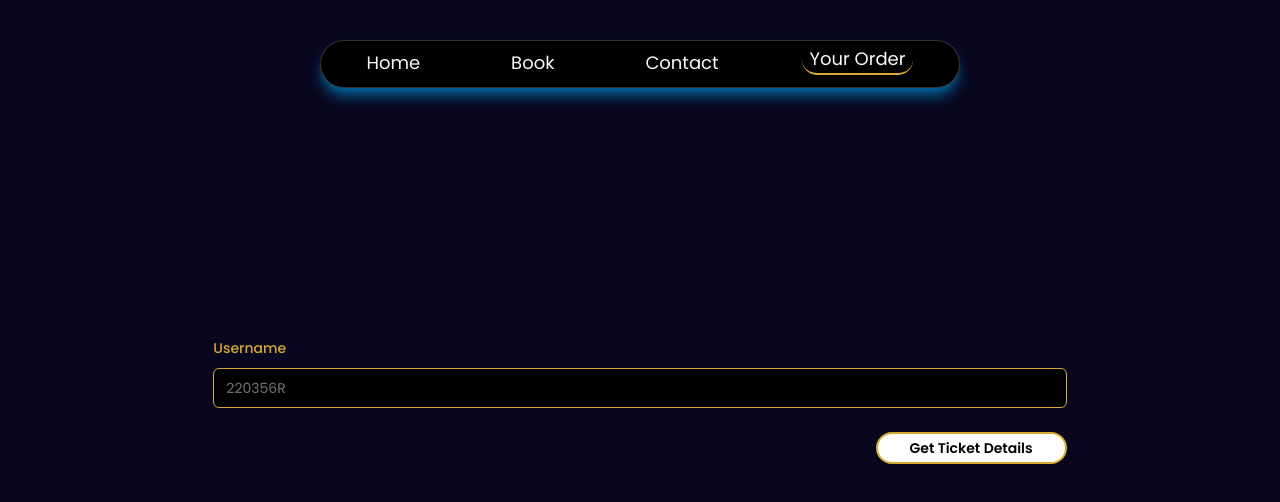
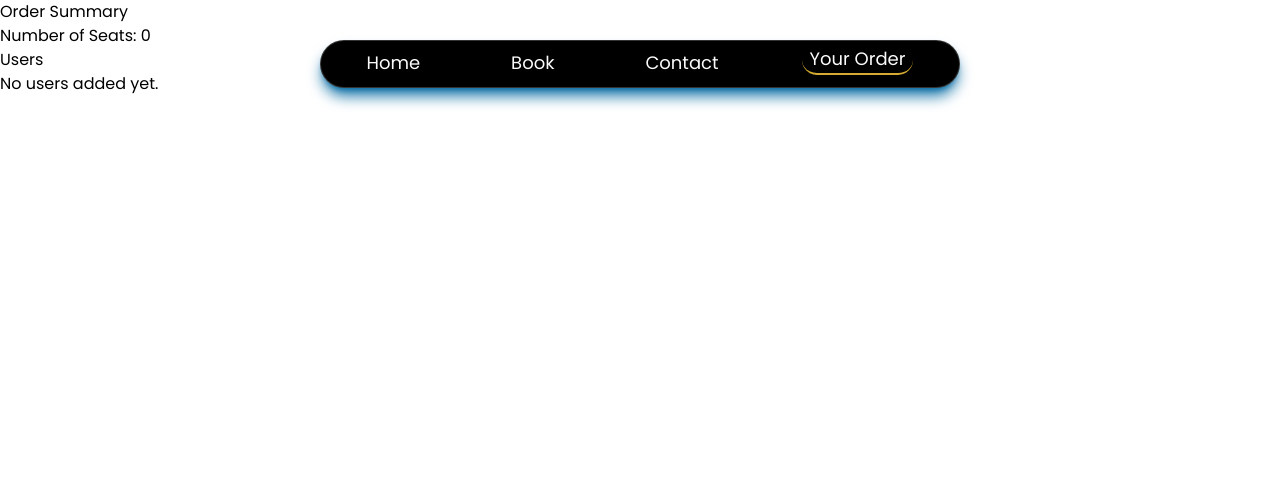
Before and after one commit to hasithasandunlakshan/leo_candle_night, a Next.js app: page /orderdetails in a window 1280 px wide. Shown: the top 502 px of the page. Built offline with nearby package versions, Linux system fonts and the light colour scheme; a web font is replaced by a local one.

Commit message:
order summary

```diff
--- a/src/app/bookseat/page.tsx
+++ b/src/app/bookseat/page.tsx
@@ -16,7 +16,7 @@ const useOrder=useContext(CartContext);
   return (
     <>
      <SeatSelect/>
-     {/* <FoodList/> */}
+
      <Availableseats/>
 
 
--- a/src/app/bookseat/users/page.tsx
+++ b/src/app/bookseat/users/page.tsx
@@ -2,6 +2,7 @@
 import React, { useContext } from 'react';
 import { CartContext } from '@/context/userOrder';
 import Users from '@/components/Booking/Users';
+import OrderSummary from '@/components/OrderSummery/OrderSummary';
 
 export default function Page() {
   const useOrder = useContext(CartContext); // Make sure CartContext is defined and imported correctly
@@ -10,6 +11,11 @@ export default function Page() {
     <div>
 
      <Users/>
+
+
+
+
+
     </div>
   );
 }
--- a/src/app/orderdetails/page.tsx
+++ b/src/app/orderdetails/page.tsx
@@ -1,4 +1,5 @@
 import { OrderForm } from '@/components/order/orderForm'
+import OrderSummary from '@/components/OrderSummery/OrderSummary'
 
 import React from 'react'
 
@@ -7,8 +8,8 @@ export default function page() {
     <div>
 
 
-        <OrderForm/>
-
+        {/* <OrderForm/> */}
+        <OrderSummary/>
     </div>
   )
 }
--- a/src/components/Booking/UserDetails.tsx
+++ b/src/components/Booking/UserDetails.tsx
@@ -52,9 +52,10 @@ const FormSchema = z.object({
 type FormSchemaType = z.infer<typeof FormSchema>;
 interface UserDetailsProps {
   onConfirm: () => void;
+  buttonText: boolean;
 }
 
-export function UserDetails({ onConfirm }: UserDetailsProps) {
+export function UserDetails({ onConfirm ,buttonText}: UserDetailsProps) {
   const router = useRouter();
   const useOrder = useContext(CartContext);
   const [isSeatOpen, setSeatOpen] = useState(false);
@@ -169,7 +170,7 @@ export function UserDetails({ onConfirm }: UserDetailsProps) {
                   <FormControl>
                     <div className="flex gap-2">
                       <p className="w-full align-middle border-secondary rounded-md justify-start items-center flex text-white bg-black border">
-                        <span className="ml-3">{selectedFoods.length > 0 ? selectedFoods.join(", ") : "No food selected"}</span>
+                        <span className="ml-3">{selectedFoods.length > 0 ? selectedFoods.join(", ")+"" : "No food selected"}</span>
                       </p>
                       <Button
                         onClick={() => setSeatOpen(!isSeatOpen)}
@@ -219,9 +220,12 @@ export function UserDetails({ onConfirm }: UserDetailsProps) {
             />
 
             <div className="flex items-end justify-center sm:justify-end">
-              <Button type="submit" className="px-8 py-1 rounded-full bg-secondary text-white">
-                Confirm
-              </Button>
+              {buttonText?     <Button onClick={()=>{router.push("/orderdetails")}}  type="submit" className="px-8 py-1 rounded-full bg-secondary text-white">
+              Submit
+              </Button>:     <Button  type="submit" className="px-8 py-1 rounded-full bg-secondary text-white">
+                Add Next User
+              </Button>}
+
             </div>
           </form>
         </Form>
--- a/src/components/Booking/Users.tsx
+++ b/src/components/Booking/Users.tsx
@@ -1,10 +1,12 @@
 import React, { useContext, useState } from 'react';
 import { CartContext } from '@/context/userOrder';
 import { UserDetails } from './UserDetails';
+import OrderSummary from '../OrderSummery/OrderSummary';
 
 export default function Users() {
   const useOrder = useContext(CartContext); // This should work now
   const [currentUserIndex, setCurrentUserIndex] = useState(0);
+  const [submit,setSubmit]=useState(false);
 
   const seatArray = Array.from({ length: useOrder?.numOfSeat || 0 }, (_, i) => i + 1);
 
@@ -12,15 +14,22 @@ export default function Users() {
   const handleUserConfirmation = () => {
 
     setCurrentUserIndex((prevIndex) => prevIndex + 1);
+
+
+
   };
 
   return (
     <div>
+
       {seatArray.map((seat, index) => (
         index === currentUserIndex ? (
-          <UserDetails key={seat} onConfirm={handleUserConfirmation} />
+          <UserDetails key={seat} onConfirm={handleUserConfirmation} buttonText={currentUserIndex === seatArray.length - 1 ? true : false}  />
         ) : null
+
       ))}
+
+
     </div>
   );
 }
--- /dev/null
+++ b/src/components/OrderSummery/OrderSummary.tsx
@@ -0,0 +1,51 @@
+"use client"
+import React, { useContext, useEffect } from "react";
+import { CartContext } from "../../context/userOrder"; // Adjust the path as needed
+
+export default function OrderSummary() {
+  // Access the context using useContext
+  const cartContext = useContext(CartContext);
+
+  // Log the cartContext once the component is mounted
+  useEffect(() => {
+    console.log("cartContext:", cartContext);
+  }, [cartContext]);
+
+  // If context is null, handle it gracefully
+  if (!cartContext) {
+    return <div>No order summary available</div>;
+  }
+
+  // Destructure the necessary values from context
+  const { users, name, numOfSeat } = cartContext;
+
+  return (
+    <div>
+      <h2>Order Summary</h2>
+
+      {/* Display the name */}
+      {/* <p>Name: {name}</p> */}
+
+      {/* Display the number of seats */}
+      <p>Number of Seats: {numOfSeat}</p>
+
+      {/* Display the users (if any) */}
+      <h3>Users</h3>
+      {users.length > 0 ? (
+        <ul>
+          {users.map((user, index) => (
+            <li className="border-black" key={index}>
+              <p>Username: {user.username}</p>
+              <p>Email: {user.email}</p>
+              <p>Whatsapp: {user.whatsapp}</p>
+              <p>Department: {user.department}</p>
+              <p>Food List: {user.foodList.join(", ")}</p>
+            </li>
+          ))}
+        </ul>
+      ) : (
+        <p>No users added yet.</p>
+      )}
+    </div>
+  );
+}
```
